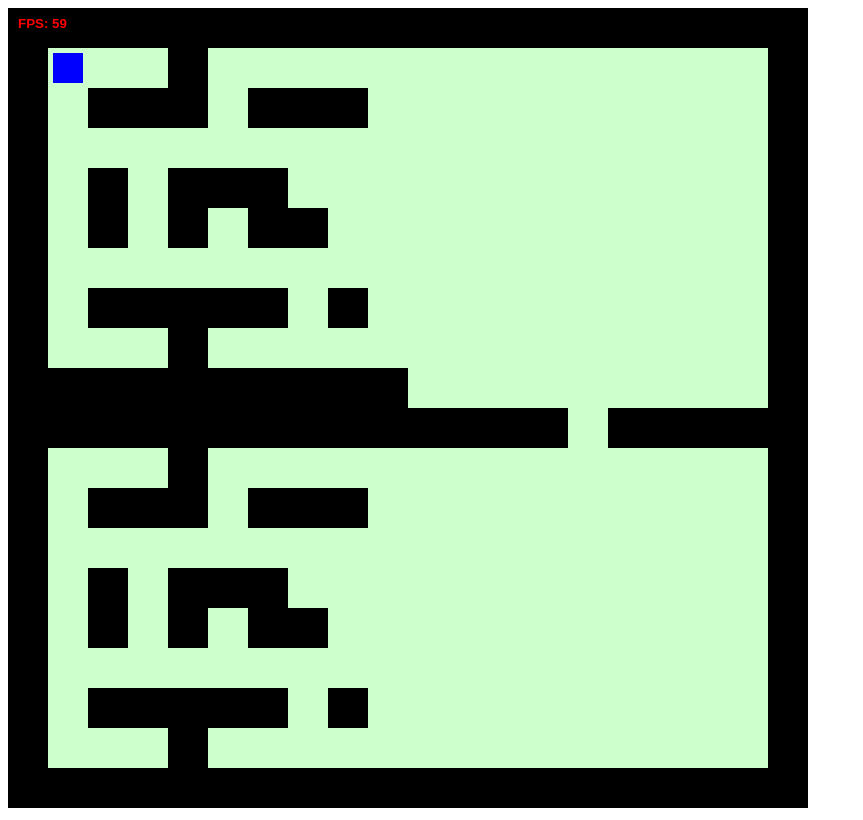
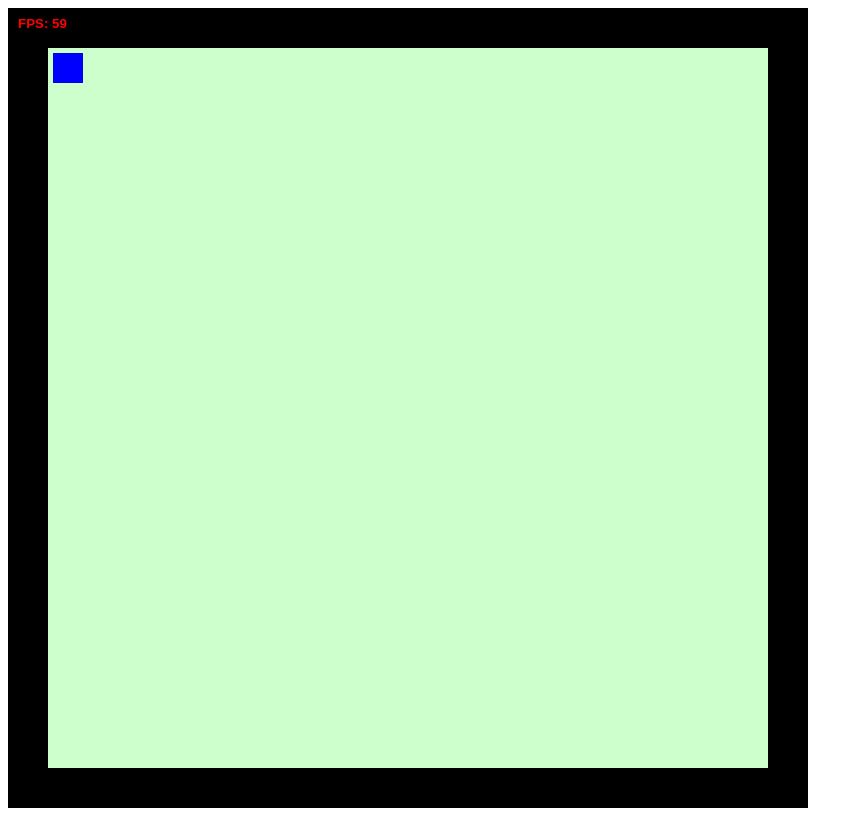
Before and after one commit to ShaubLevy/Tile, a plain HTML site: page Index.html in a window 1280 px wide. Shown: the whole page, without its empty margins (0-863 px from the left). Drawn offline with Linux system fonts and the light colour scheme.

Commit message:
added basic map generation

```diff
--- a/Index.html
+++ b/Index.html
@@ -1,6 +1,7 @@
 <!DOCTYPE html>
 <html>
     <head>
+        <script src = 'generator.js'></script>
         <script src = 'game.js'></script>
     </head>
     <body>
--- a/game.js
+++ b/game.js
@@ -2,6 +2,7 @@
 var canvas = null
 var ctx = null
 //creating a temp map
+/*
 var gameMap = [
 	0, 0, 0, 0, 0, 0, 0, 0, 0, 0, 0, 0, 0, 0, 0, 0, 0, 0, 0, 0,
 	0, 1, 1, 1, 0, 1, 1, 1, 1, 1, 1, 1, 1, 1, 1, 1, 1, 1, 1, 0,
@@ -23,11 +24,15 @@ var gameMap = [
 	0, 1, 0, 0, 0, 0, 0, 1, 0, 1, 1, 1, 1, 1, 1, 1, 1, 1, 1, 0,
 	0, 1, 1, 1, 0, 1, 1, 1, 1, 1, 1, 1, 1, 1, 1, 1, 1, 1, 1, 0,
 	0, 0, 0, 0, 0, 0, 0, 0, 0, 0, 0, 0, 0, 0, 0, 0, 0, 0, 0, 0
-];
+];*/
+
 //the pixel width and height of a single tile
 var tileW = 40, tileH = 40;
 //the tile width and height of the whole map
 var mapW = 20, mapH = 20;
+
+var gameMap = new blankMap(mapW,mapH)
+
 //variables used for framerate calculation
 //currentSecond stores the current second for which the framerate will be counted: it updates to the next second when 1 full second has elapsed
 //frameCount is used to show the number of frames per second: it increases by 1 each frame until a second has elapsed, then it resets to 1
--- a/generator.js
+++ b/generator.js
@@ -1,4 +1,11 @@
 //will be used to generate maps
-function blankMap(){
-
+function blankMap(mapW,mapH){
+    var map = new Array((mapW*mapH))
+    for (var x = 0; x < mapW; x++){
+        for(var y = 0; y < mapH; y++){
+            if (x == 0 || y == 0 || x == mapW-1 || y == mapH-1) map[(y*mapH)+x] = 0
+            else map[(y*mapW)+x] = 1
+        }
+    }
+    return map
 }
```
